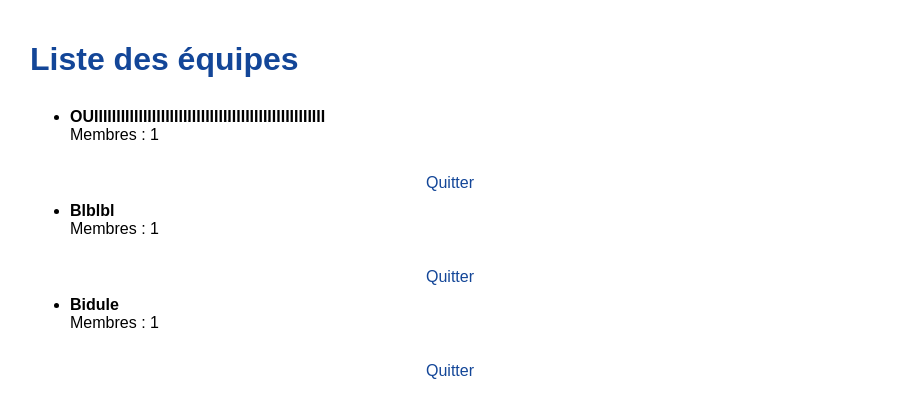
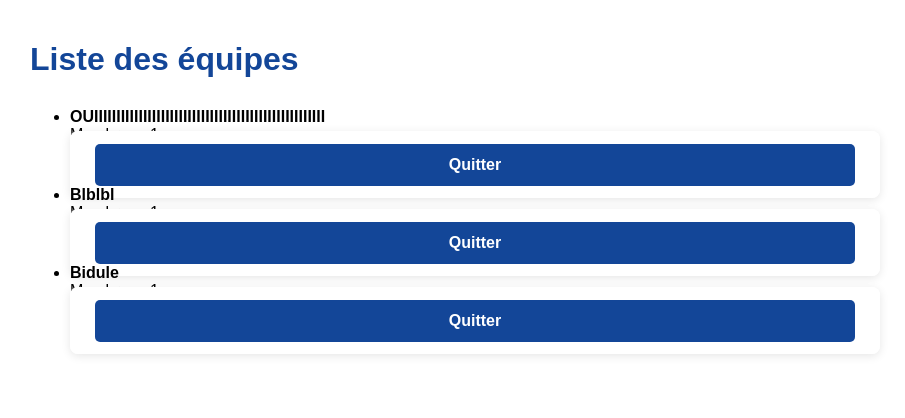
Before and after one commit to Syrinbh/projetServeur, a Django app: page /listTeam/ in a window 1280 px wide. Shown: the part 68-486 px from the top of the page, without its empty margins (210-1115 px from the left). Run offline with Django 5.2, Linux system fonts and the light colour scheme; a user stored in the database is signed in; data comes from the database, SQL or seed files in the repository.

Commit message:
modify list team

```diff
--- a/tasks/templates/tasks/List_team.html
+++ b/tasks/templates/tasks/List_team.html
@@ -28,13 +28,19 @@
                         Membres : {{ team.members.count }}<br>
 
                         {% if user in team.members.all %}
-                            <a href="{% url 'quitTeam' team.id %}" class="btn btn-warning">Quitter</a>
+                        <form method="post" action="{% url 'quitTeam' team.id %}" style="display:inline;">
+                            {% csrf_token %}
+                            <button type="submit" class="btn btn-warning">Quitter</button>
+                        </form>
                         {% else %}
                             <a href="{% url 'joinTeam' team.id %}" class="btn btn-primary">Rejoindre</a>
                         {% endif %}
 
                         {% if user.is_superuser %}
-                            <a href="{% url 'deleteTeam' team.id %}" class="btn btn-danger">Supprimer</a>
+                        <form method="post" action="{% url 'deleteTeam' team.id %}" style="display:inline;">
+                            {% csrf_token %}
+                            <button type="submit" class="btn btn-danger">Supprimer</button>
+                        </form>
                         {% endif %}
                     </li>
                 {% endfor %}
```
